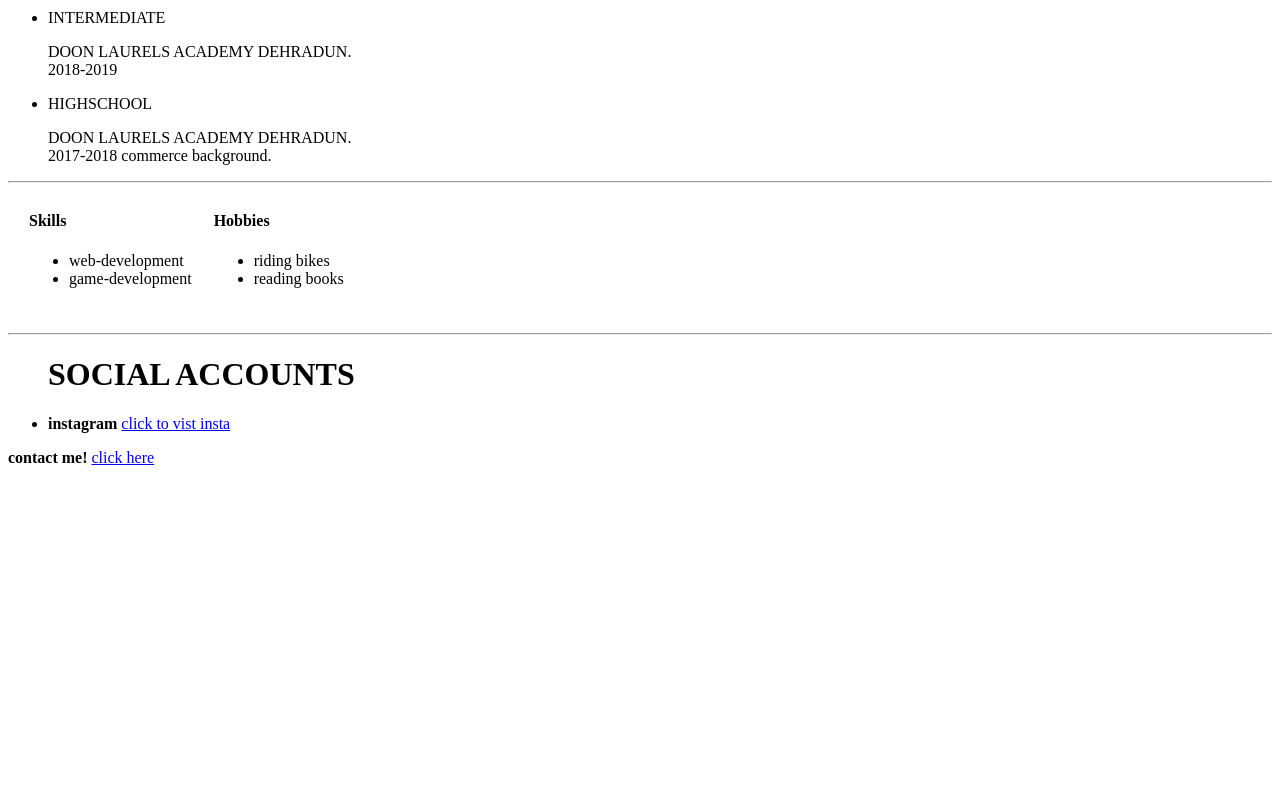
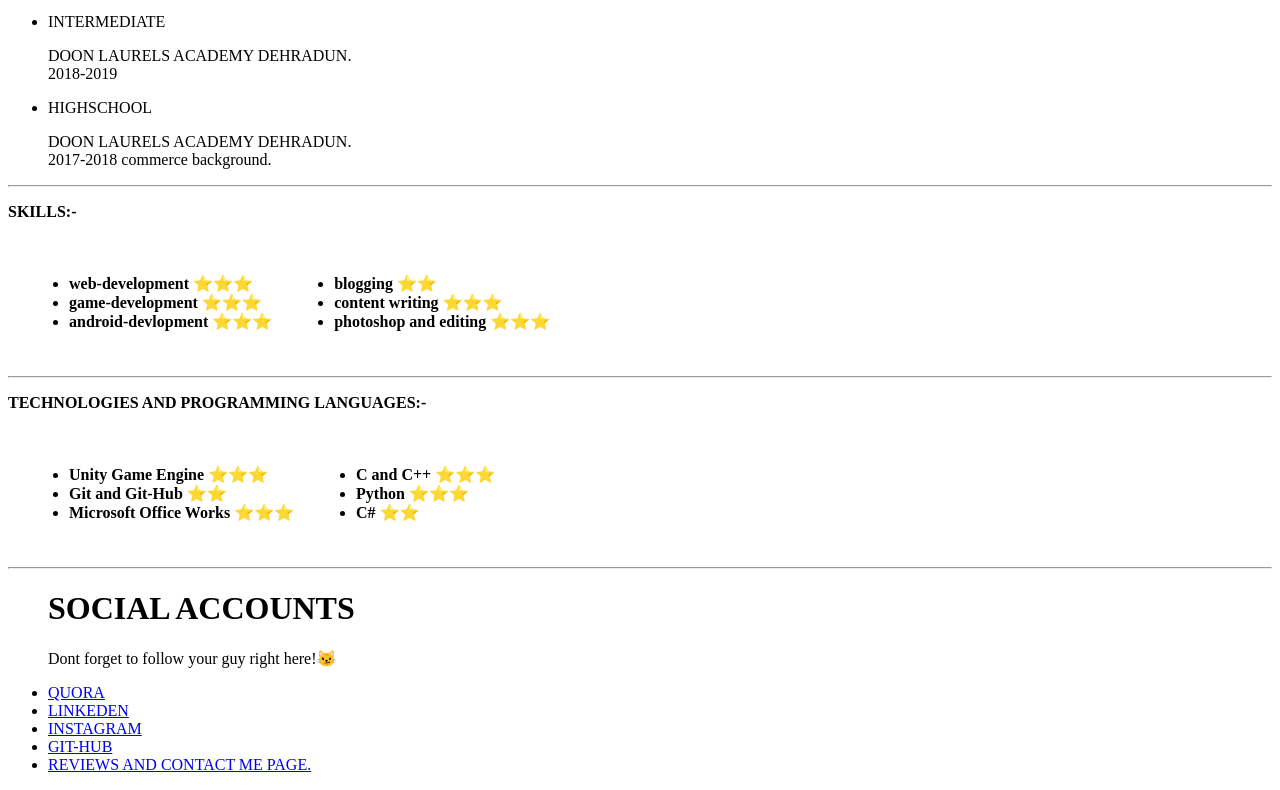
Before and after one commit to SomeshPundir/cv, a plain HTML site: page index.html in a window 1280 px wide. Shown: the part 437-1227 px from the top of the page. Before the commit the page ends 912 px from the top, so only its background shows below. Drawn offline with Linux system fonts and the light colour scheme.

Commit message:
Update index.html

```diff
--- a/index.html
+++ b/index.html
@@ -1,4 +1,4 @@
-
+<!DOCTYPE html>
 <html lang="en" dir="ltr">
 
 <head>
@@ -10,15 +10,16 @@
   <table cellspacing="30">
     <tr>
       <td>
-        <img src="IMG_8071.jpg"width="200px"height="200" alt="somesh image" />
+        <img src="IMG_8071.jpg" width="200px" height="200" alt="somesh image" />
 
       </td>
       <td>
         <h1>SOMESH PUNDIR</h1>
         <p>
-          welcome to my portfolio webpage.I am a student
+          welcome to my portfolio webpage. I am 21, a student
           and working full time as an <strong>sales executive</strong>
           in <strong>MEDICAL MART LIFESCIENCES</strong>.
+          <P>I like pets and i am high on <em>caffine</em> till the end.</P>
         </p>
       </td>
     </tr>
@@ -55,26 +56,22 @@
 
     </LI>
   </UL>
-    </P>
+
   <hr />
+  <p><b>SKILLS:-</b></p>
   <table cellspacing="20">
-      <tr>
-        <td>
-          <b>Skills</b>
-        </td>
-        <td>
-          <b>Hobbies</b>
-        <td>
-      </tr>
     <tr>
       <td>
         <ul>
           <li>
-              web-development<br />
+            <b> web-development</b> ⭐⭐⭐<br />
+          </li>
+          <li>
+            <b>game-development</b> ⭐⭐⭐<br />
 
           </li>
           <li>
-             game-development<br />
+            <b> android-devlopment</b> ⭐⭐⭐<br />
 
           </li>
         </ul>
@@ -84,12 +81,18 @@
         <ul>
           <li>
 
-              riding bikes<br />
+            <b>blogging</b> ⭐⭐ <br />
+
 
           </li>
           <li>
 
-              reading books<br />
+            <b>content writing</b> ⭐⭐⭐<br />
+
+          </li>
+          <li>
+
+            <b>photoshop and editing</b> ⭐⭐⭐<br />
 
           </li>
         </ul>
@@ -98,14 +101,71 @@
 
   </table>
   <hr />
+  <p><b>TECHNOLOGIES AND PROGRAMMING LANGUAGES:-</b></p>
+  <table cellspacing="20">
+    <tr>
+      <td>
+        <ul>
+          <li>
+            <b>Unity Game Engine </b> ⭐⭐⭐<br />
+          </li>
+          <li>
+            <b>Git and Git-Hub</b> ⭐⭐<br />
+
+          </li>
+          <li>
+            <b>Microsoft Office Works</b> ⭐⭐⭐<br />
+
+          </li>
+        </ul>
+
+      </td>
+      <td>
+        <ul>
+          <li>
+
+            <b>C and C++</b> ⭐⭐⭐ <br />
+
+
+          </li>
+          <li>
+
+            <b>Python</b> ⭐⭐⭐<br />
+
+          </li>
+          <li>
+
+            <b>C#</b> ⭐⭐<br />
+
+          </li>
+        </ul>
+      </td>
+    </tr>
+
+  </table>
+  <hr>
+
   <ul>
     <h1>SOCIAL ACCOUNTS</h1>
+    <P>Dont forget to follow your guy right here!😼</P>
+    <li>
+      <a href="https://www.quora.com/profile/SoMesH-PuNdiR?ch=18&oid=1452927561&share=22d0feeb&srid=usFcux&target_type=user">QUORA </a>
+    </li>
+     <li>
+      <a href="https://www.linkedin.com/in/somesh-pundir-329551209">LINKEDEN </a>
+    </li>
+    <li>
+      <a href="https://www.instagram.com">INSTAGRAM </a>
+    </li>
+    <li>
+      <a href="https://github.com/SomeshPundir">GIT-HUB </a>
 
+    </li>
     <li>
-        <B>instagram</B> <a href="https://www.instagram.com">click to vist insta </a>
+      <a href="contact.html">REVIEWS AND CONTACT ME PAGE. </a>
+
     </li>
   </ul>
-<B>contact me!</B> <a href="contact.html"> click here </a>
 
 </body>
 
```
Lines whose indentation alone changed are shown as unchanged.
